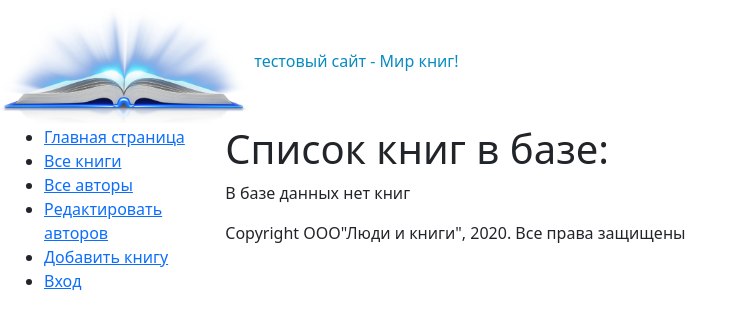
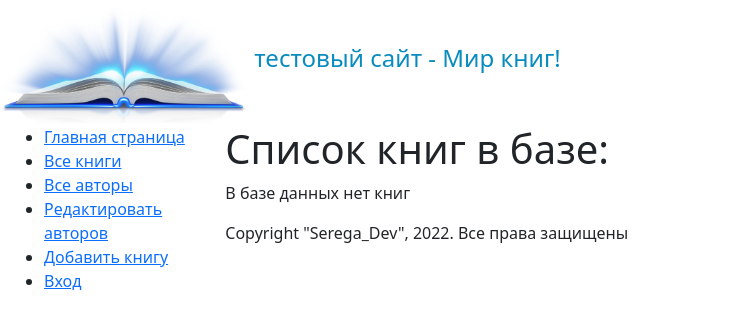
Before and after one commit to Petrovsky-Sergey/WebBooks, a Django app: page /books/ in a window 1280 px wide. Shown: the top 330 px of the page, without its empty margins (0-745 px from the left). Run offline with Django 4.2, Linux system fonts and the light colour scheme; data that the repository does not hold is empty.

Commit message:
WorkVersion

```diff
--- a/catalog/views.py
+++ b/catalog/views.py
@@ -1,12 +1,14 @@
+from django.contrib.auth.mixins import LoginRequiredMixin
+from django.http import *
 from django.shortcuts import render
-from django.http import *
+from django.urls import reverse_lazy
+from django.views import generic
+from django.views.generic.edit import CreateView, UpdateView, DeleteView
+
 from .forms import AuthorsForm
-from .models import Book, Author, BookInstance, Genre
-from django.views import generic
-from django.contrib.auth.mixins import LoginRequiredMixin
-from django.views.generic.edit import CreateView, UpdateView, DeleteView
-from django.urls import reverse_lazy
+from .models import Author, BookInstance
 from .models import Book
+
 
 # Create your views here.
 
@@ -19,8 +21,8 @@ def authors_add(request):
 
 
 class LoanedBooksByUserListView(LoginRequiredMixin, generic.ListView):
-    '''Универсальный класс представления списка книг,
-    находящихся в заказе у текущего пользователя.'''
+    """Универсальный класс представления списка книг,
+    находящихся в заказе у текущего пользователя."""
 
     model = BookInstance
     template_name = 'catalog/bookinstance_list_borrowed_user.html'
@@ -84,7 +86,7 @@ def delete(request, id):
 
 
 # изменение данных в БД
-def edit1(request, id):
+def edit(request, id):
     author = Author.objects.get(id=id)
     if request.method == 'POST':
         author.first_name = request.POST.get('first_name')
@@ -94,7 +96,7 @@ def edit1(request, id):
         author.save()
         return HttpResponseRedirect('/authors_add/')
     else:
-        return render(request, 'edit1.html', {'author': author})
+        return render(request, 'edit.html', {'author': author})
 
 
 class BookCreate(CreateView):
--- a/config/urls.py
+++ b/config/urls.py
@@ -23,9 +23,9 @@ urlpatterns = [
 
     path('', views.index, name='index'),
     path('authors_add/', views.authors_add, name='authors_add'),
-    path('edit1/<int:id>/', views.edit1, name='edit1'),
+    path('edit/<int:id>/', views.edit, name='edit'),
     path('create/', views.create, name='create'),
-    path('delete/', views.delete, name='delete'),
+    path('delete/<int:id>/', views.delete, name='delete'),
     path('admin/', admin.site.urls),
     url(r'^book/create/$', views.BookCreate.as_view(), name='book_create'),
     url(r'^book/update/(?P<pk>\d+)$', views.BookUpdate.as_view(), name='book_update'),
--- a/static/css/styles.css
+++ b/static/css/styles.css
@@ -1,5 +1,5 @@
 .sidebar{
     margin-top: 20px;
-    padding: 0;
+    padding: 20px;
     list-style: square;
 }
--- a/templates/base_generic.html
+++ b/templates/base_generic.html
@@ -12,7 +12,7 @@
     {% block head %}
         <img src="{% static 'img/logo.png' %}"
         style="width: 250px; height: 125px;" float="" alt="">
-        <span style="color: #088bbf; "> тестовый cайт - Мир книг!</span>
+        <span style="color: #088bbf; font-size: x-large"> тестовый cайт - Мир книг!</span>
     {% endblock %}
 </head>
 <body>
@@ -55,7 +55,7 @@
             {% endblock %}
             {% block footer %}
                 {% block copyright %}
-            <p>Copyright ООО"Люди и книги", 2020. Все права защищены</p>
+            <p>Copyright "Serega_Dev", 2022. Все права защищены</p>
                 {% endblock %}
             {% endblock %}
             </div>
```
Also changed, not shown: templates/catalog/book_form.html (+5 -5 lines), templates/catalog/book_confirm_delete.html (renamed from templates/catalog/book_confim_delete.html), templates/edit.html (renamed from templates/edit1.html).
